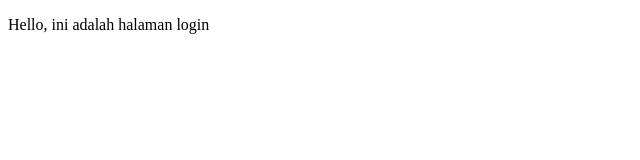
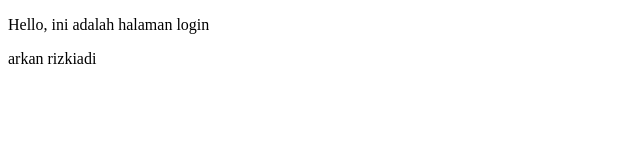
Before and after one commit to ArkanRizkiadi/belajar-git, a plain HTML site: page login.html in a window 1280 px wide. Shown: the full height of the page, 0-640 px from the left. Drawn offline with Linux system fonts and the light colour scheme.

Commit message:
ubah isi di master

```diff
--- a/login.html
+++ b/login.html
@@ -6,5 +6,6 @@
 </head>
 <body>
 	<p>Hello, ini adalah halaman login</p>
+	<p>arkan rizkiadi</p>
 </body>
 </html>
```
